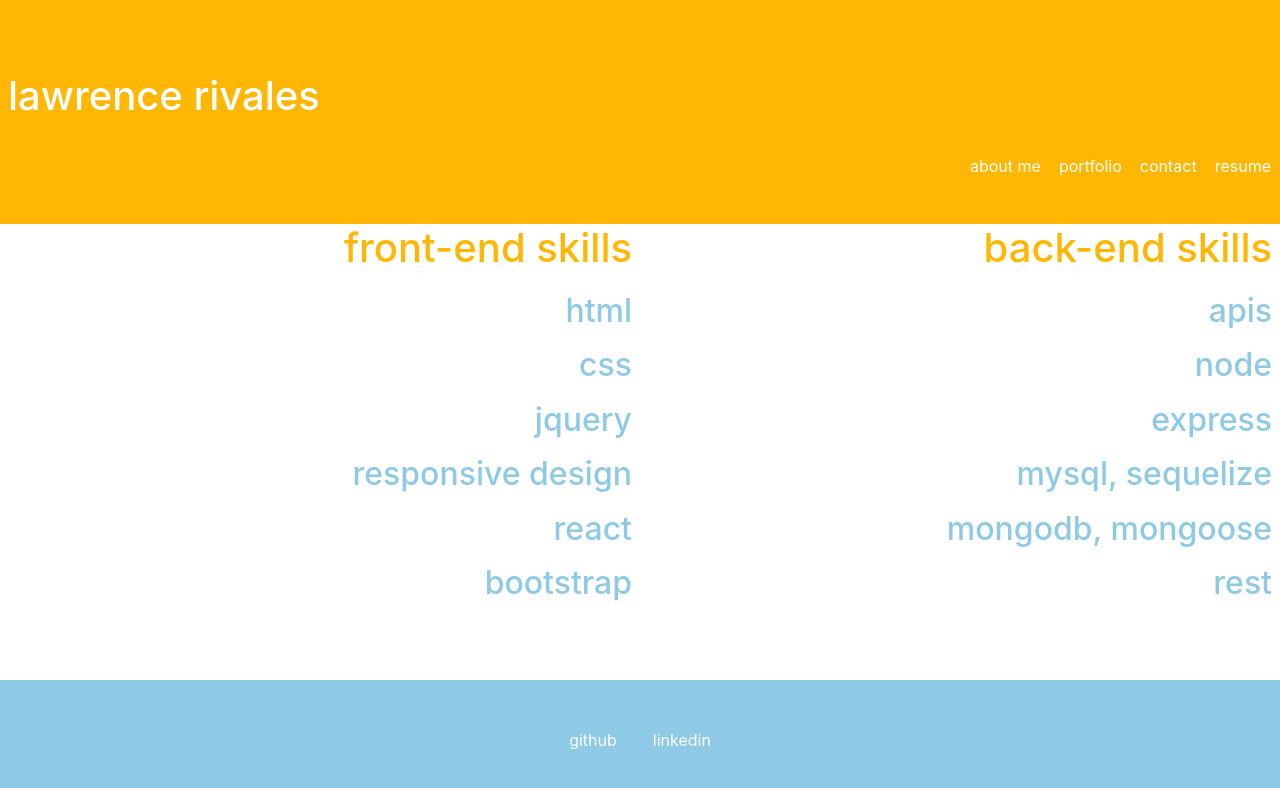
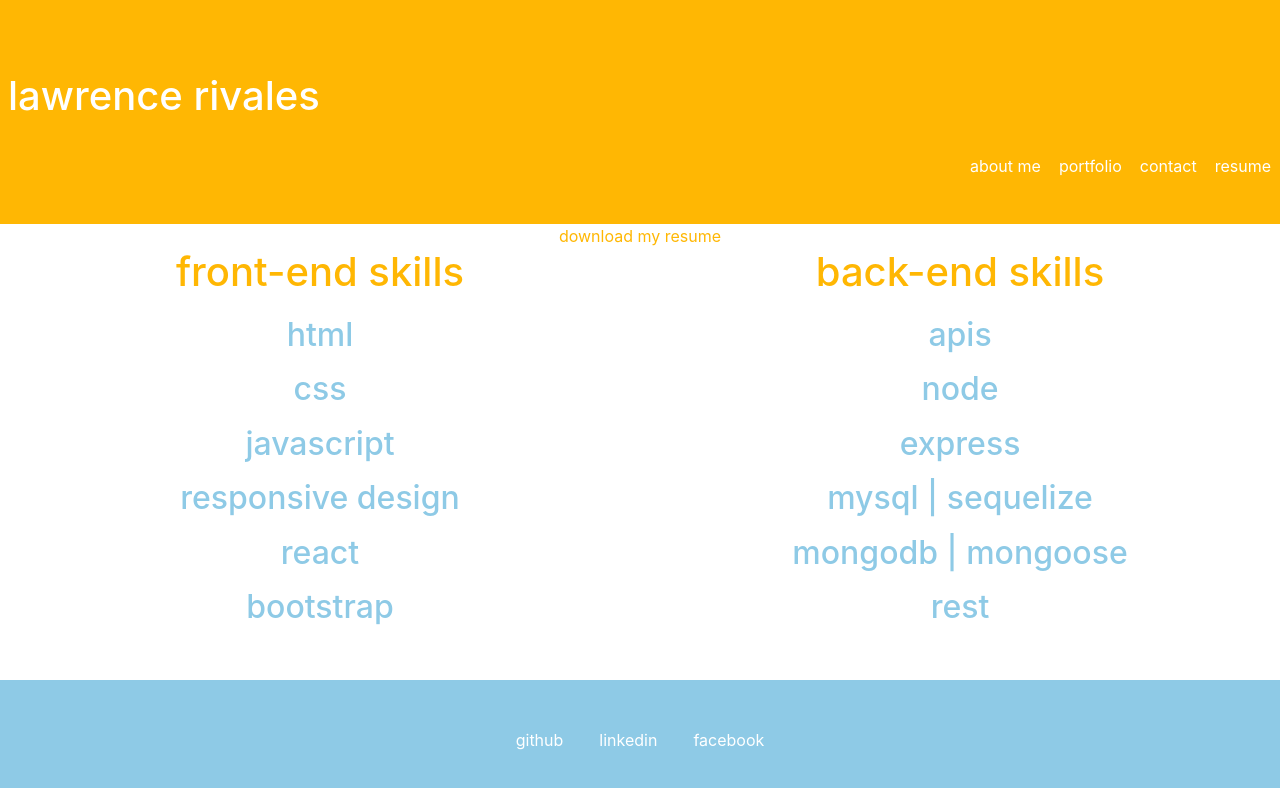
Before and after one commit to lrivales/my-portfolio, a React (Create React App) app: page /resume in a window 1280 px wide. Shown: the top 788 px of the page. Built offline with nearby package versions, Linux system fonts and the light colour scheme.

Commit message:
added form validation and final touches

```diff
--- a/src/App.js
+++ b/src/App.js
@@ -22,6 +22,8 @@ function App() {
           <a href='https://github.com/lrivales' target='_blank' className='text-light'>github</a>
           &nbsp;&nbsp;&nbsp;&nbsp;&nbsp;&nbsp;&nbsp;&nbsp;
           <a href='https://www.linkedin.com/in/lawrencerivales' target='_blank' className='text-light'>linkedin</a>
+          &nbsp;&nbsp;&nbsp;&nbsp;&nbsp;&nbsp;&nbsp;&nbsp;
+          <a href='https://www.facebook.com/lrivales' target='_blank' className='text-light'>facebook</a>
         </div>
       </div>
     </div>
--- a/src/components/About/index.js
+++ b/src/components/About/index.js
@@ -11,10 +11,7 @@ function About() {
                 i am a senior consultant specializing in end-to-end application monitoring with current certifications for appdynamics and splunk.
                 <br />
                 <br />
-                i am currently a project team lead in a large federal contract for the past 9 years.
-                <br />
-                <br />
-                i am a beginner full stack developer utilizing the mern stack.
+                i am a beginner full stack developer.
                 <br />
                 <br />
                 i enjoy spending time with my family, cycling, and playing guitar.
--- a/src/components/Contact/index.js
+++ b/src/components/Contact/index.js
@@ -1,21 +1,60 @@
-import React from "react";
+import React, { useState } from "react";
+import { validateEmail } from "../../utils/helpers";
 
 function Contact() {
+    const [errorMessage, setErrorMessage] = useState('');
+    const [formState, setFormState] = useState({ name: '', email: '', message: ''});
+    const { name, email, message } = formState;
+
+    function handleChange(e) {
+        if (e.target.name === 'email') {
+            const isValid = validateEmail(e.target.value);
+            if (!isValid) {
+                setErrorMessage('please enter a valid email address.');
+            } else {
+                setErrorMessage('');
+            }
+        } else {
+            if (!e.target.value.length) {
+                setErrorMessage(`${e.target.name} is required.`);
+            } else {
+                setErrorMessage('');
+            }
+        }
+
+        if (!errorMessage) {
+            setFormState({...formState, [e.target.name]: e.target.value})
+        }
+    }
+
+    function handleSubmit(e) {
+        e.preventDefault();
+        console.log(formState);
+    }
+
     return(
         <div className="column custom-padding" id="contact">
             <div className="column">
                 <h2 className="text-right text-custom-primary">send me a message</h2>
             </div>
             <div className="form-group column">
-                <label className="form-label" htmlFor="name">name</label>
-                <input className="form-input" type="text" id="name" placeholder="name" />
-                <label className="form-label" htmlFor="email">email</label>
-                <input className="form-input" type="text" id="email" placeholder="email" />
-                <label className="form-label" htmlFor="message">message</label>
-                <textarea className="form-input" id="message" placeholder="message" rows="3"></textarea>
-                <br />
-                <br />
-                <br />
+                <form id="contact-form" onSubmit={handleSubmit}>
+                    <label className="form-label" htmlFor="name">name</label>
+                    <input className="form-input" type="text" name="name" defaultValue={name} onBlur={handleChange}/>
+                    <label className="form-label" htmlFor="email">email</label>
+                    <input className="form-input" type="text" name="email" defaultValue={email} onBlur={handleChange}/>
+                    <label className="form-label" htmlFor="message">message</label>
+                    <textarea className="form-input" name="message" defaultValue={message} onBlur={handleChange} rows="3"></textarea>
+                    <br />
+                    {errorMessage && (
+                        <div>
+                            <p className='error-text'>{errorMessage}</p>
+                        </div>
+                    )}
+                    {!errorMessage && (
+                        <button type="submit" className="btn btn-primary">Send</button>
+                    )}
+                </form>
             </div>
         </div>
     )
--- a/src/components/Portfolio/index.js
+++ b/src/components/Portfolio/index.js
@@ -5,42 +5,42 @@ function Portfolio() {
         {
             img: 'app-toolkit.png',
             name: 'app toolkit',
-            description: 'this is a collection of lite apps like a swiss army knife for the web.',
+            description: 'this is a collection of "lite" apps like a swiss army knife for the web. it can be extended for more.',
             url: 'https://lrivales.github.io/app-toolkit/',
             github: 'https://github.com/lrivales/app-toolkit'
         },
         {
             img: 'contactless-menu.png',
             name: 'contactless menu',
-            description: 'this is an app for dine-in contactless ordering.',
+            description: 'this is an app that can be used for dine-in contactless ordering meant for restaurant use.',
             url: 'https://polar-earth-23819.herokuapp.com/',
             github: 'https://github.com/lrivales/contactless-menu'
         },
         {
             img: 'note-taker.png',
             name: 'note taker',
-            description: 'this is a basic note taking application.',
+            description: 'this is a very simple note taking application. it can be extended for more functionality like authentication, etc.',
             url: 'https://murmuring-sea-88897.herokuapp.com',
             github: 'https://github.com/lrivales/note-taker'
         },
         {
             img: 'budget-tracker.png',
             name: 'budget tracker',
-            description: 'this is a basic budget tracking application with a line graph for visualizing trends.',
+            description: 'this is an app for a basic budget tracking application with a line graph for visualizing trends.',
             url: 'https://whispering-ocean-33517.herokuapp.com',
             github: 'https://github.com/lrivales/budget-tracker'
         },
         {
             img: 'food-festival.png',
             name: 'food festival',
-            description: 'this is a basic app for a food festival with an events schedule and ticket purchases.',
+            description: 'this is an app for a food festival (or any other type of festival) with an events schedule and ticket purchases.',
             url: 'https://lrivales.github.io/food-festival/',
             github: 'https://github.com/lrivales/food-festival'
         },
         {
             img: 'zookeepr.png',
             name: 'zookeepr',
-            description: 'this is an app for managing zoo animals and their keepers.  it can be modified for others.',
+            description: 'this is an app for managing zoo animals and their keepers (or anything else that needs managing).',
             url: 'https://infinite-headland-85038.herokuapp.com',
             github: 'https://github.com/lrivales/zookeepr'
         }
--- a/src/components/Resume/index.js
+++ b/src/components/Resume/index.js
@@ -1,32 +1,34 @@
 import React, { useState } from "react";
+import resume from "./resume.docx"
 
 function Resume() {
-    const [frontEndSkills] = useState(['html', 'css', 'jquery', 'responsive design', 'react', 'bootstrap'])
+    const [frontEndSkills] = useState(['html', 'css', 'javascript', 'responsive design', 'react', 'bootstrap'])
 
-    const [backEndSkills] = useState(['apis', 'node', 'express', 'mysql, sequelize', 'mongodb, mongoose', 'rest'])
+    const [backEndSkills] = useState(['apis', 'node', 'express', 'mysql | sequelize', 'mongodb | mongoose', 'rest'])
 
     return(
         <div id="resume" className="container">
+            <div className="text-center">
+                <a href={resume} download className="text-custom-quaternary">download my resume</a>
+            </div>
             <div className="columns">
-                <div className="column col-6">
-                    <h1 className="text-right text-custom-quaternary">front-end skills</h1>
+                <div className="column">
+                    <h1 className="text-center text-custom-quaternary">front-end skills</h1>
                     {frontEndSkills.map((skill) => {
                         return(
-                            <h2 className="text-right text-custom-primary" key={skill}>{skill}</h2>
+                            <h2 className="text-center text-custom-primary" key={skill}>{skill}</h2>
                         )
                     })}
                 </div>
-                <div className="column col-6">
-                    <h1 className="text-right text-custom-quaternary">back-end skills</h1>
+                <div className="column">
+                    <h1 className="text-center text-custom-quaternary">back-end skills</h1>
                     {backEndSkills.map((skill) => {
                         return(
-                            <h2 className="text-right text-custom-primary" key={skill}>{skill}</h2>
+                            <h2 className="text-center text-custom-primary" key={skill}>{skill}</h2>
                         )
                     })}
                 </div>
             </div>
-            <br />
-            <br />
         </div>
     )
 }
--- /dev/null
+++ b/src/utils/helpers.js
@@ -0,0 +1,4 @@
+export function validateEmail(email) {
+  var re = /^(([^<>()[\]\\.,;:\s@"]+(\.[^<>()[\]\\.,;:\s@"]+)*)|(".+"))@((\[[0-9]{1,3}\.[0-9]{1,3}\.[0-9]{1,3}\.[0-9]{1,3}\])|(([a-zA-Z\-0-9]+\.)+[a-zA-Z]{2,}))$/;
+  return re.test(String(email).toLowerCase());
+}
```
Also changed, not shown: 1 other file (tests, documents, lock files or other folders).
